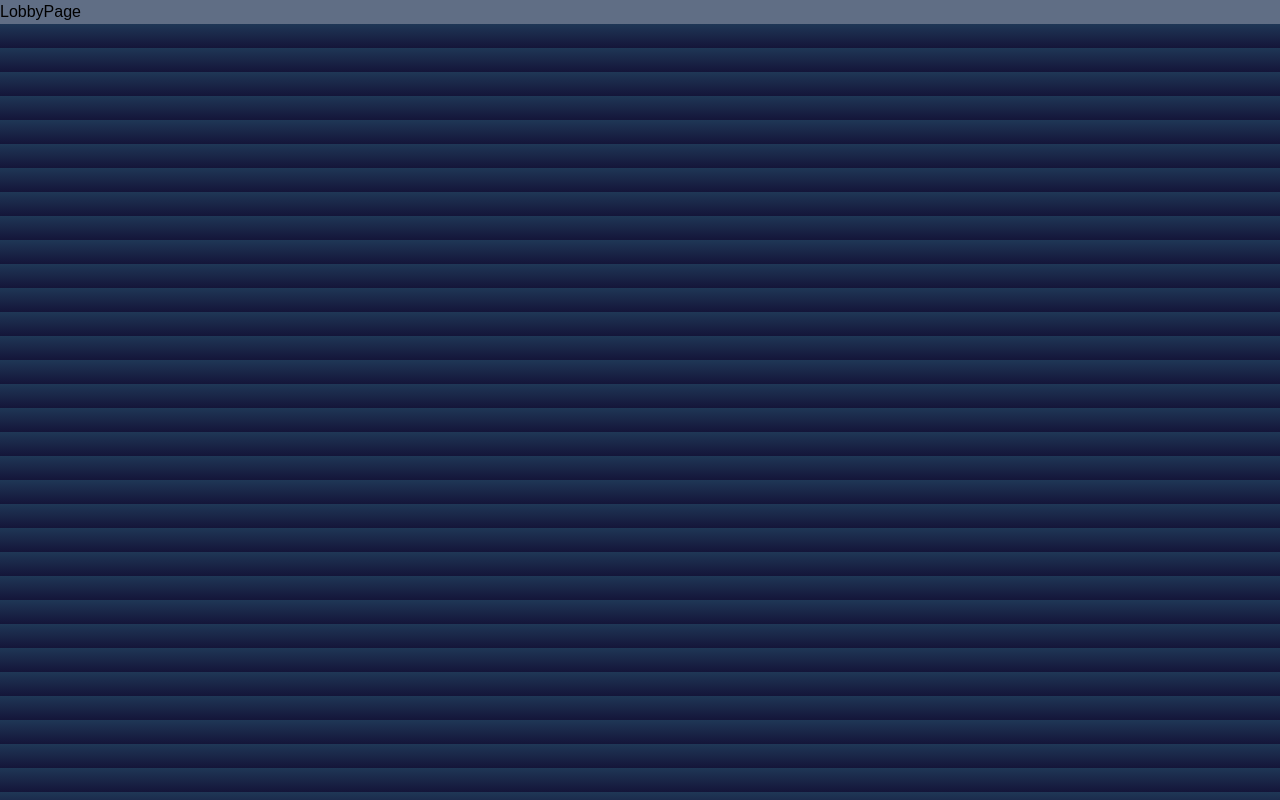
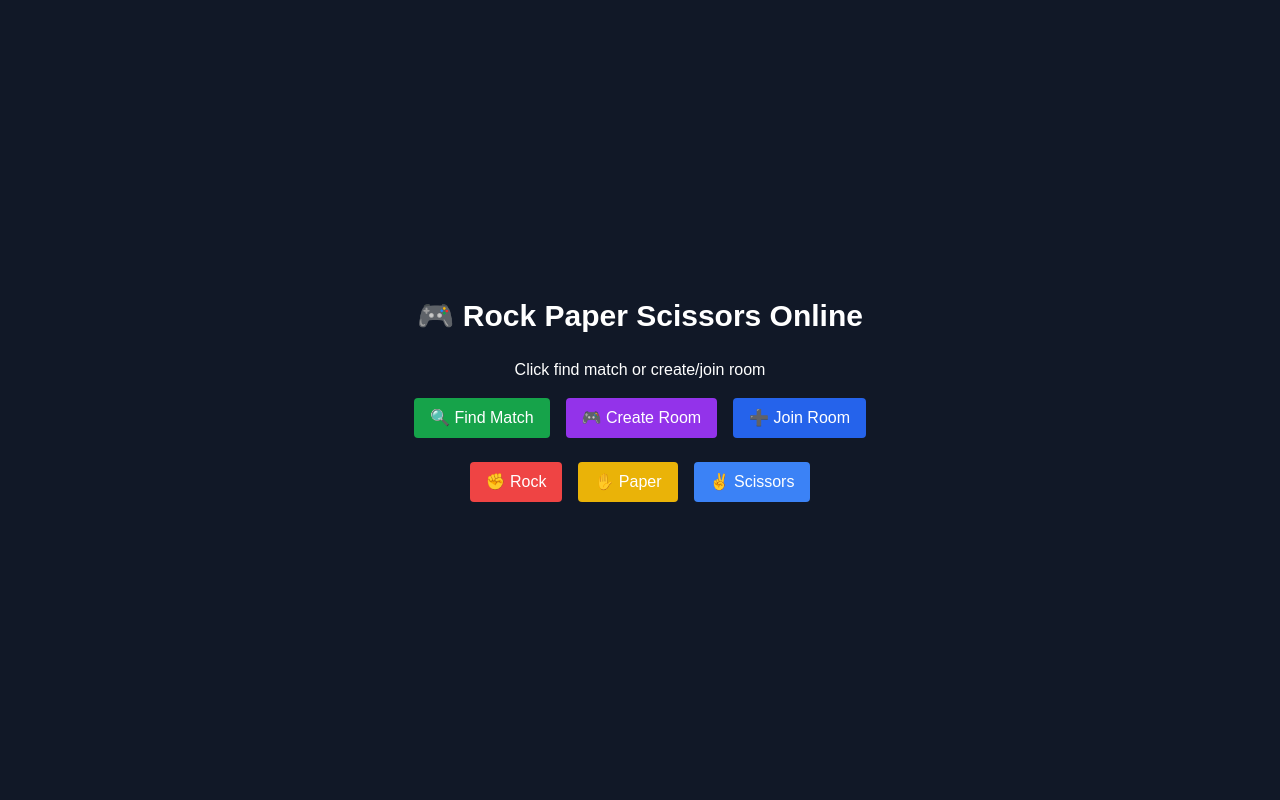
Before and after one commit to Hallab7/rock-paper-scissors, a Next.js app: page /lobby in a window 1280 px wide. Built offline with nearby package versions, Linux system fonts and the light colour scheme; no server answers.

Commit message:
lobby added

```diff
--- a/package.json
+++ b/package.json
@@ -20,7 +20,8 @@
     "nodemailer": "^7.0.5",
     "react": "^19.0.0",
     "react-dom": "^19.0.0",
-    "react-icons": "^5.5.0"
+    "react-icons": "^5.5.0",
+    "socket.io-client": "^4.8.1"
   },
   "devDependencies": {
     "@tailwindcss/postcss": "^4",
--- a/src/app/forgot-password/page.js
+++ b/src/app/forgot-password/page.js
@@ -3,7 +3,9 @@ import { useState } from "react";
 import { motion, AnimatePresence } from "framer-motion";
 import { FaEnvelope, FaLock, FaCheckCircle, FaExclamationCircle } from "react-icons/fa";
 import { useRouter } from "next/navigation";
-import Link from "next/link"; // Import Link component
+import Link from "next/link"; // Import
+//  Link component
+import { MdArrowBack } from "react-icons/md";
 
 export default function ForgotPasswordFlow() {
   const router = useRouter();
@@ -289,7 +291,8 @@ export default function ForgotPasswordFlow() {
         {/* New Back to Login link */}
         <div className="mt-8 text-center text-sm">
           <Link href="/login" className="text-blue-600 hover:underline">
-            ← Back to Login
+            <MdArrowBack className="inline-block mr-1" />
+             Back to Login
           </Link>
         </div>
       </div>
--- a/src/app/lobby/page.js
+++ b/src/app/lobby/page.js
@@ -1,9 +1,138 @@
-import React from 'react'
+"use client";
+import { useEffect, useState } from "react";
+import io from "socket.io-client";
 
-const LobbyPage = () => {
+let socket;
+
+export default function Game() {
+  const [status, setStatus] = useState("Click find match or create/join room");
+  const [roomId, setRoomId] = useState(null);
+  const [opponentMove, setOpponentMove] = useState(null);
+
+  useEffect(() => {
+    // ✅ connect to Render backend
+    socket = io("https://rock-paper-brei.onrender.com", {
+      transports: ["websocket"],
+    });
+
+    socket.on("waitingForOpponent", () => {
+      setStatus("Waiting for opponent...");
+    });
+
+    socket.on("matchFound", ({ roomId }) => {
+      setRoomId(roomId);
+      setStatus("Match found! Start playing.");
+    });
+
+    socket.on("roomCreated", ({ roomId }) => {
+      setRoomId(roomId);
+      setStatus(`Room created: ${roomId}. Share this ID with a friend.`);
+    });
+
+    socket.on("opponentJoined", ({ roomId }) => {
+      setStatus(`Opponent joined in ${roomId}! Start playing.`);
+    });
+
+    socket.on("roomError", (msg) => {
+      setStatus(msg);
+    });
+
+    socket.on("opponentMove", (move) => {
+      setOpponentMove(move);
+    });
+
+    return () => {
+      socket.disconnect();
+    };
+  }, []);
+
+  // ✅ Matchmaking
+  const findMatch = () => {
+    socket.emit("findMatch");
+  };
+
+  // ✅ Manual room
+  const createRoom = () => {
+    const newRoom = `room-${Math.floor(Math.random() * 10000)}`;
+    setRoomId(newRoom);
+    socket.emit("createRoom", newRoom);
+  };
+
+  const joinRoom = () => {
+    const id = prompt("Enter Room ID:");
+    if (id) {
+      socket.emit("joinRoom", id);
+      setRoomId(id);
+    }
+  };
+
+  // ✅ Send move
+  const sendMove = (move) => {
+    if (!roomId) {
+      alert("Join or create a room first!");
+      return;
+    }
+    socket.emit("playerMove", { roomId, move });
+    setStatus(`You played: ${move}`);
+  };
+
   return (
-    <div>LobbyPage</div>
-  )
+    <div className="flex flex-col items-center justify-center min-h-screen bg-gray-900 text-white">
+      <h1 className="text-3xl font-bold mb-6">🎮 Rock Paper Scissors Online</h1>
+
+      <p className="mb-4">{status}</p>
+
+      <div className="flex gap-4 mb-6">
+        <button
+          className="px-4 py-2 bg-green-600 rounded"
+          onClick={findMatch}
+        >
+          🔍 Find Match
+        </button>
+        <button
+          className="px-4 py-2 bg-purple-600 rounded"
+          onClick={createRoom}
+        >
+          🎮 Create Room
+        </button>
+        <button
+          className="px-4 py-2 bg-blue-600 rounded"
+          onClick={joinRoom}
+        >
+          ➕ Join Room
+        </button>
+      </div>
+
+      {roomId && (
+        <div className="mb-4">
+          <p>Room ID: <span className="font-mono">{roomId}</span></p>
+        </div>
+      )}
+
+      <div className="flex gap-4">
+        <button
+          className="px-4 py-2 bg-red-500 rounded"
+          onClick={() => sendMove("Rock")}
+        >
+          ✊ Rock
+        </button>
+        <button
+          className="px-4 py-2 bg-yellow-500 rounded"
+          onClick={() => sendMove("Paper")}
+        >
+          ✋ Paper
+        </button>
+        <button
+          className="px-4 py-2 bg-blue-500 rounded"
+          onClick={() => sendMove("Scissors")}
+        >
+          ✌️ Scissors
+        </button>
+      </div>
+
+      {opponentMove && (
+        <p className="mt-6">Opponent played: {opponentMove}</p>
+      )}
+    </div>
+  );
 }
-
-export default LobbyPage
--- a/src/app/login/page.jsx
+++ b/src/app/login/page.jsx
@@ -7,6 +7,7 @@ import { motion, AnimatePresence } from "framer-motion";
 import { FaEnvelope, FaLock, FaEye, FaEyeSlash, FaExclamationCircle } from "react-icons/fa";
 import GameLoadingScreen from "../../components/LoadingState";
 import Link from "next/link";
+import { MdArrowBack } from "react-icons/md";
 
 export default function LoginPage() {
   const router = useRouter();
@@ -146,7 +147,8 @@ export default function LoginPage() {
         {/* Back to landing page link */}
         <div className="mt-8 text-center text-sm">
           <Link href="/landing-page" className="text-blue-600 hover:underline font-medium">
-            ←
+            <MdArrowBack className="inline-block mr-1" />
+            Back to Home
           </Link>
         </div>
       </motion.div>
--- a/src/app/signup/page.jsx
+++ b/src/app/signup/page.jsx
@@ -6,6 +6,7 @@ import { motion, AnimatePresence } from "framer-motion";
 import { FaUser, FaEnvelope, FaLock, FaEye, FaEyeSlash, FaExclamationCircle } from "react-icons/fa";
 import { signup } from "../../utils/auth-client"; // Restored original import
 import GameLoadingScreen from "../../components/LoadingState";
+import { MdArrowBack } from "react-icons/md"; // Importing MdArrowBack for back navigation
 import Link from "next/link"; // Import Link component
 
 export default function SignupPage() {
@@ -145,8 +146,9 @@ export default function SignupPage() {
 
         {/* Back to login link */}
         <div className="mt-8 text-center text-sm">
-          <Link href="/login" className="text-blue-600 hover:underline font-medium">
-            ←
+          <Link href="/landing-page" className="text-blue-600 hover:underline font-medium">
+           <MdArrowBack className="inline-block mr-1" />
+           Back to Home
           </Link>
         </div>
       </motion.div>
```
Also changed, not shown: 1 other file (tests, documents, lock files or other folders).
